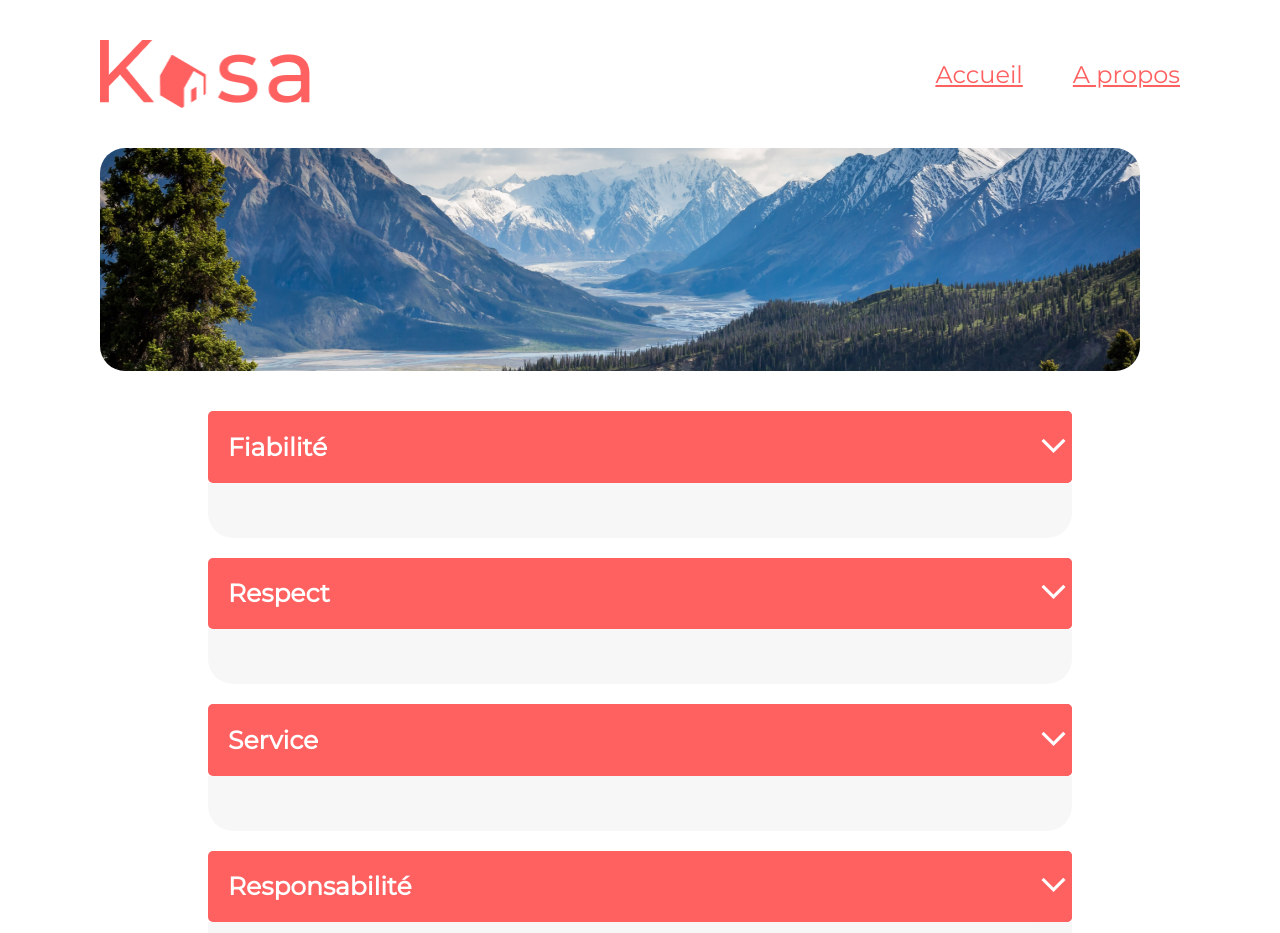
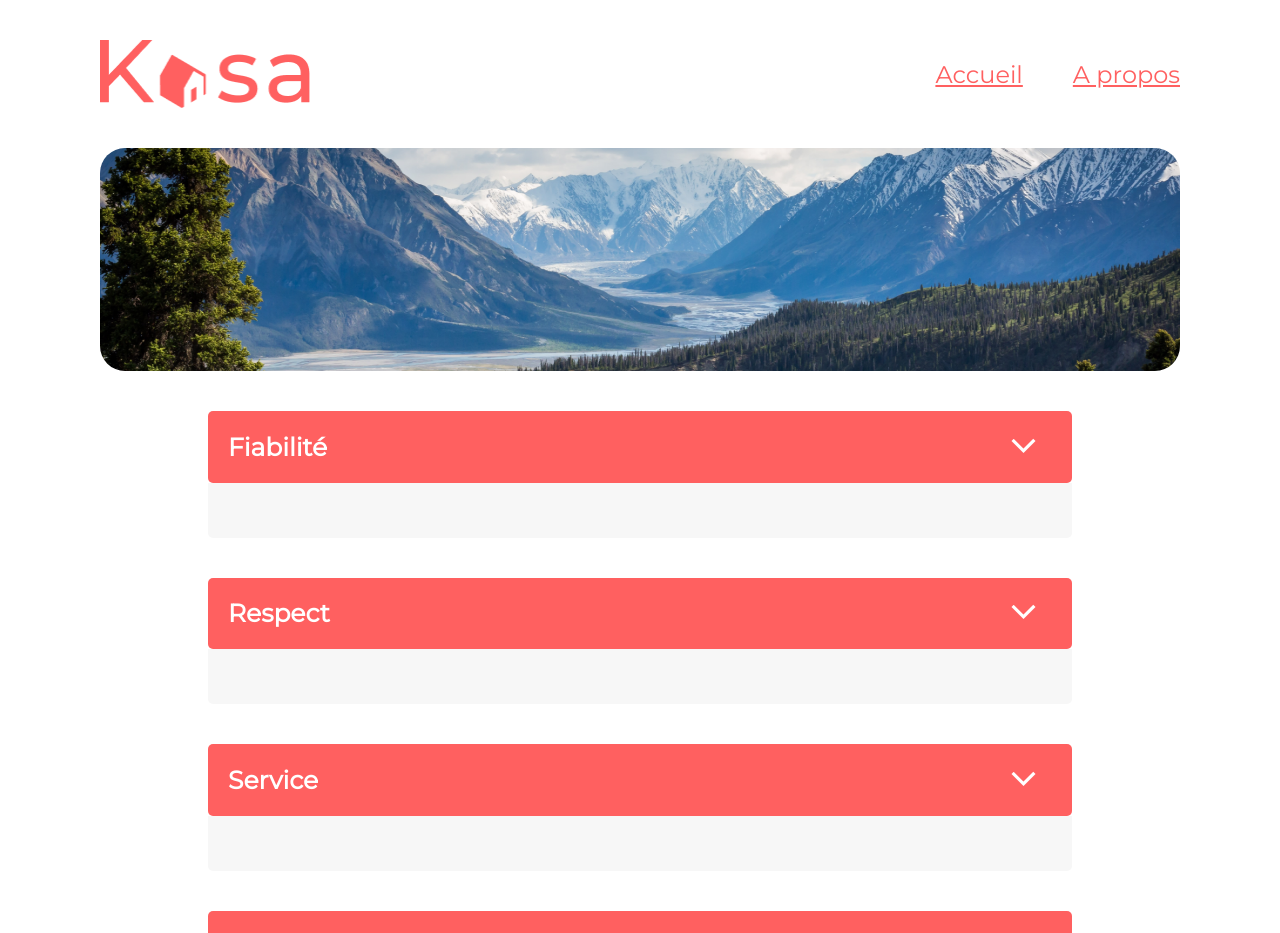
Before and after one commit to Zeiah/P7_Kasa, a React (Create React App) app: page /about in a window 1280 px wide. Shown: the top 933 px of the page. Built offline with nearby package versions, Linux system fonts and the light colour scheme.

Commit message:
page about quasi ok (faire animation button et animation dropdown close

```diff
--- a/src/styles/index.css
+++ b/src/styles/index.css
@@ -138,6 +138,7 @@ main {
   display: flex;
   justify-content: space-between;
   align-content: baseline;
+  padding: 0 30px 0 20px;
 }
 .collapse__close button {
   border: none;
@@ -147,8 +148,6 @@ main {
 .collapse__open {
   background-color: #f7f7f7;
   color: #ff6060;
-  padding: 36px 27px 19px 18px;
-  border-radius: 0 0 25px 25px;
 }
 
 .about__collapses {
@@ -156,7 +155,7 @@ main {
   flex-direction: column;
   justify-content: space-between;
   margin: auto;
-  gap: 20px;
+  gap: 40px;
   width: 80%;
 }
 .about__collapses .about__collapses__collapse .collapse__close {
@@ -167,7 +166,13 @@ main {
 }
 .about__collapses .about__collapses__collapse .collapse__close h2 {
   font-size: 25px;
-  padding-left: 20px;
+}
+.about__collapses .about__collapses__collapse .collapse__open {
+  padding: 36px 27px 19px 18px;
+  border-radius: 0 0 5px 5px;
+}
+.about__collapses .about__collapses__collapse .collapse__open p {
+  font-size: 24px;
 }
 
 .accommodation__slideshow {
@@ -213,6 +218,7 @@ main {
   justify-content: center;
   align-items: center;
   height: 223px;
+  margin: 63px 0 50px 0;
   border-radius: 25px;
 }
 .home__banner h1 {
@@ -260,7 +266,7 @@ main {
 }
 
 .about__banner {
-  max-width: 1040px;
+  max-width: 1240px;
   margin: 40px 0;
   display: flex;
   justify-content: center;
--- a/src/styles/sass/components/_collapse.scss
+++ b/src/styles/sass/components/_collapse.scss
@@ -4,6 +4,7 @@
     display: flex;
     justify-content: space-between;
     align-content: baseline;
+    padding: 0 30px 0 20px;
     button {
         border: none;
         background-color: $color-primary;
@@ -13,8 +14,6 @@
 .collapse__open {
     background-color: $collapse-background-color;
     color: $color-primary;
-    padding: 36px 27px 19px 18px;
-    border-radius: 0 0 25px 25px;
 }
 
 .about__collapses {
@@ -22,7 +21,7 @@
     flex-direction: column;
     justify-content: space-between;
     margin: auto;
-    gap: 20px;
+    gap: 40px;
     width: 80%;
     .about__collapses__collapse {
         .collapse__close {
@@ -32,7 +31,13 @@
             }
             h2 {
                 font-size: 25px;
-                padding-left: 20px;
+            }
+        }
+        .collapse__open {
+            padding: 36px 27px 19px 18px;
+            border-radius: 0 0 5px 5px;
+            p {
+                font-size: 24px;
             }
         }
     }
--- a/src/styles/sass/pages/_about.scss
+++ b/src/styles/sass/pages/_about.scss
@@ -1,5 +1,5 @@
 .about__banner {
-    max-width: 1040px;
+    max-width: 1240px;
     margin: 40px 0;
     display: flex;
     justify-content: center;
--- a/src/styles/sass/pages/_home.scss
+++ b/src/styles/sass/pages/_home.scss
@@ -10,6 +10,7 @@
     justify-content: center;
     align-items: center;
     height: 223px;
+    margin: 63px 0 50px 0;
 
     border-radius: $border-radius;
 
```
Also changed, not shown: 1 other file (tests, documents, lock files or other folders).
